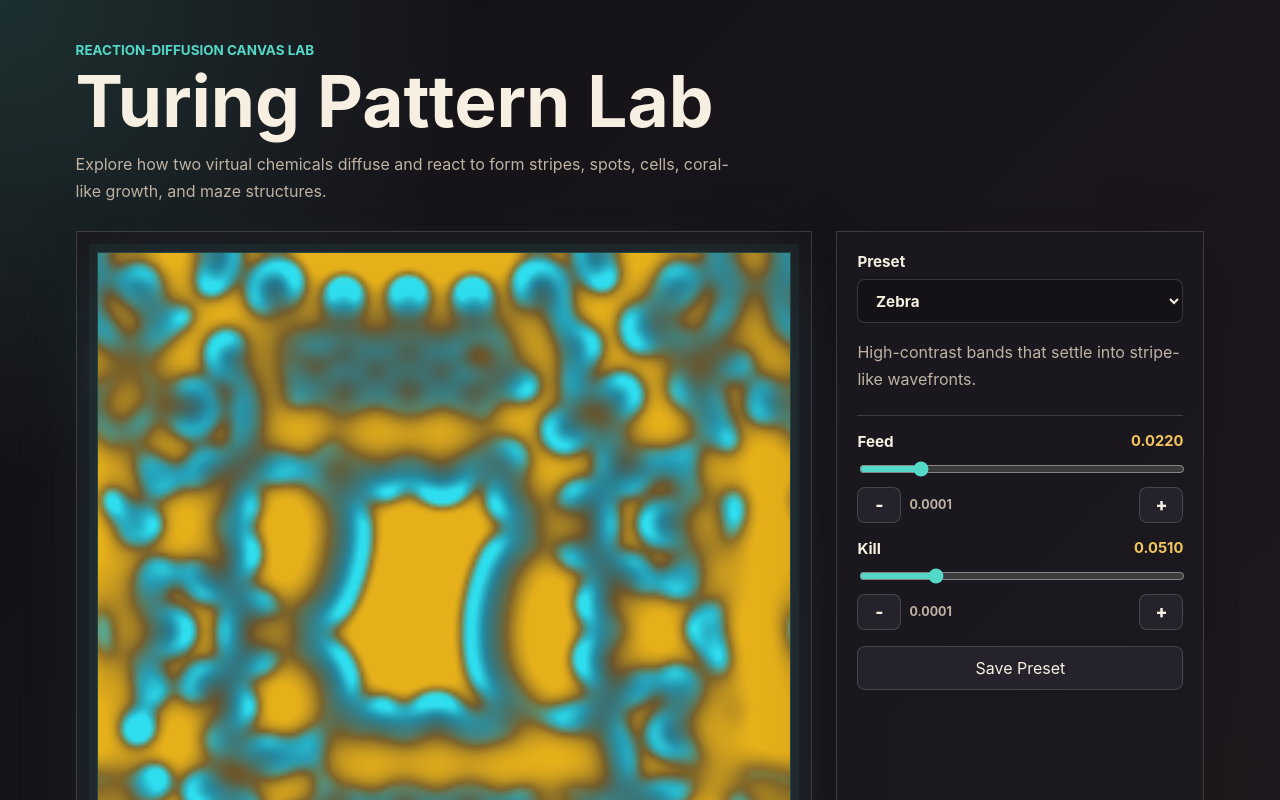
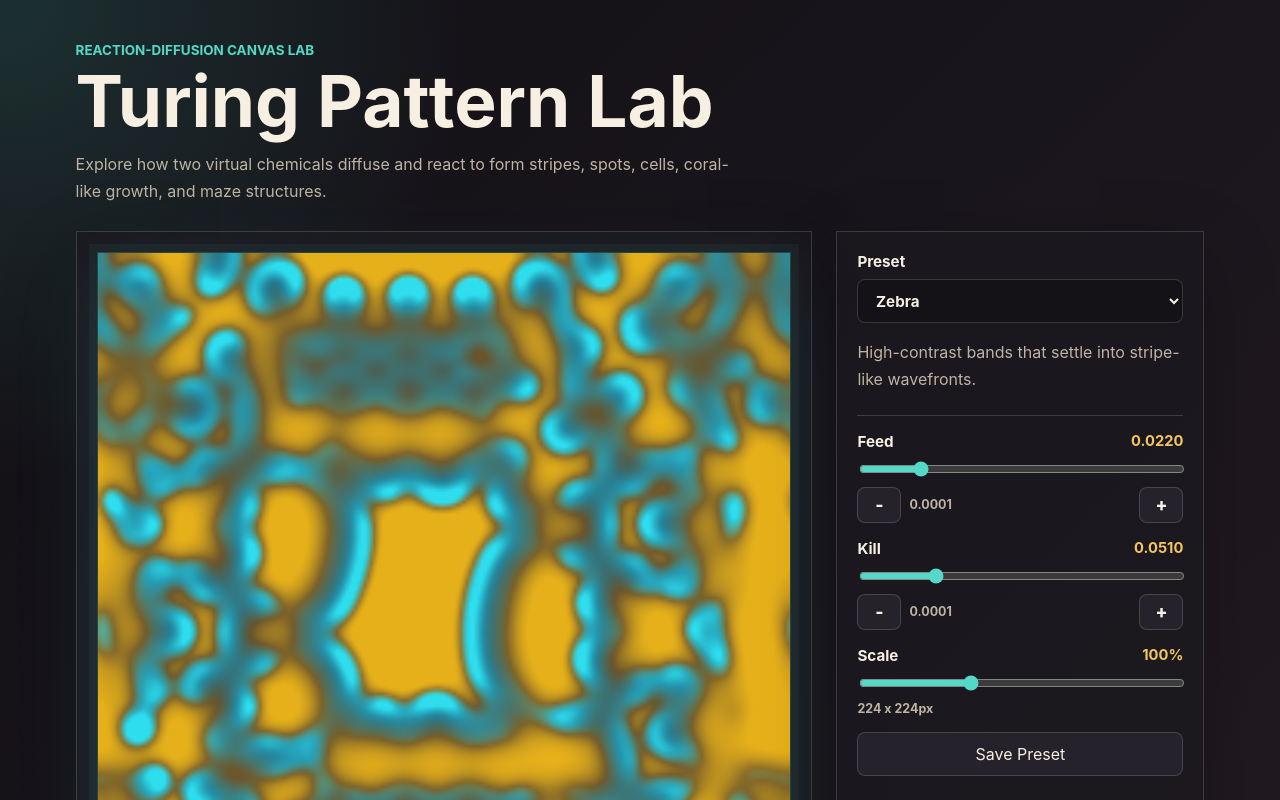
Before and after one commit to Bamboosato/turing-pattern-lab, a React (Vite) app: page / in a window 1280 px wide. Shown: the top 800 px of the page. Built offline with nearby package versions, Linux system fonts and the light colour scheme.

Commit message:
Add simulation scale control (#8)

```diff
--- a/src/App.tsx
+++ b/src/App.tsx
@@ -12,7 +12,9 @@ import {
 import { FEED_RANGE, KILL_RANGE, generateRandomParams, withFeedKill } from './simulation/random';
 import {
   getFullscreenSimulationSize,
+  getScaledSimulationSize,
   NORMAL_SIMULATION_SIZE,
+  SIMULATION_SCALE_RANGE,
   type SimulationSize,
 } from './simulation/size';
 import type { ReactionDiffusionParams, SeedMode } from './simulation/types';
@@ -34,7 +36,9 @@ function App() {
   const [isFullscreen, setIsFullscreen] = useState(false);
   const [isCanvasView, setIsCanvasView] = useState(false);
   const [canFullscreen, setCanFullscreen] = useState(false);
-  const [simulationSize, setSimulationSize] = useState<SimulationSize>(NORMAL_SIMULATION_SIZE);
+  const [baseSimulationSize, setBaseSimulationSize] =
+    useState<SimulationSize>(NORMAL_SIMULATION_SIZE);
+  const [scalePercent, setScalePercent] = useState(100);
   const [resetKey, setResetKey] = useState(0);
 
   const selectablePresets = useMemo(
@@ -52,20 +56,26 @@ function App() {
     [selectedPresetId, userPresets],
   );
 
+  const simulationSize = useMemo(
+    () => getScaledSimulationSize(baseSimulationSize, scalePercent),
+    [baseSimulationSize, scalePercent],
+  );
+
   useEffect(() => {
     const syncFullscreenState = () => {
       const canvasIsFullscreen = document.fullscreenElement === canvasRef.current;
       const shouldUseViewportSize = canvasIsFullscreen || isCanvasView;
-      const nextSimulationSize = shouldUseViewportSize
+      const nextBaseSimulationSize = shouldUseViewportSize
         ? getFullscreenSimulationSize(window.innerWidth, window.innerHeight)
         : NORMAL_SIMULATION_SIZE;
 
       setIsFullscreen(canvasIsFullscreen);
       setCanFullscreen(Boolean(canvasRef.current));
-      setSimulationSize((current) =>
-        current.width === nextSimulationSize.width && current.height === nextSimulationSize.height
+      setBaseSimulationSize((current) =>
+        current.width === nextBaseSimulationSize.width &&
+        current.height === nextBaseSimulationSize.height
           ? current
-          : nextSimulationSize,
+          : nextBaseSimulationSize,
       );
     };
 
@@ -145,6 +155,10 @@ function App() {
   const handleKillAdjust = (delta: number) => {
     setParams((current) => withFeedKill(current, current.feed, current.kill + delta));
     setSelectedPresetId(null);
+  };
+
+  const handleScaleChange = (scale: number) => {
+    setScalePercent(scale);
   };
 
   const handleRandomize = () => {
@@ -384,6 +398,24 @@ function App() {
             </div>
           </label>
 
+          <label className="field range-field">
+            <span>
+              Scale <strong>{scalePercent}%</strong>
+            </span>
+            <input
+              type="range"
+              min={SIMULATION_SCALE_RANGE.min}
+              max={SIMULATION_SCALE_RANGE.max}
+              step={SIMULATION_SCALE_RANGE.step}
+              value={scalePercent}
+              onChange={(event) => handleScaleChange(Number(event.target.value))}
+              aria-label="Simulation resolution scale"
+            />
+            <span className="scale-detail" aria-live="polite">
+              {simulationSize.width} x {simulationSize.height}px
+            </span>
+          </label>
+
           <div className="preset-actions">
             <button type="button" onClick={handleSavePreset}>
               Save Preset
--- a/src/simulation/size.ts
+++ b/src/simulation/size.ts
@@ -8,8 +8,33 @@ export const NORMAL_SIMULATION_SIZE: SimulationSize = {
   height: 224,
 };
 
+export const SIMULATION_SCALE_RANGE = {
+  min: 50,
+  max: 200,
+  step: 10,
+} as const;
+
 const MAX_FULLSCREEN_CELLS = 90_000;
 const MIN_FULLSCREEN_EDGE = 120;
+
+function clampScalePercent(scalePercent: number) {
+  return Math.min(
+    SIMULATION_SCALE_RANGE.max,
+    Math.max(SIMULATION_SCALE_RANGE.min, scalePercent),
+  );
+}
+
+export function getScaledSimulationSize(
+  baseSize: SimulationSize,
+  scalePercent: number,
+): SimulationSize {
+  const multiplier = clampScalePercent(scalePercent) / 100;
+
+  return {
+    width: Math.max(1, Math.round(baseSize.width * multiplier)),
+    height: Math.max(1, Math.round(baseSize.height * multiplier)),
+  };
+}
 
 export function getFullscreenSimulationSize(
   viewportWidth: number,
--- a/src/styles/global.css
+++ b/src/styles/global.css
@@ -284,6 +284,13 @@ select {
   text-align: center;
 }
 
+.scale-detail {
+  color: var(--muted);
+  font-size: 0.78rem;
+  font-weight: 700;
+  text-align: right;
+}
+
 .preset-description {
   min-height: 4.8rem;
   margin: 0;
```
Also changed, not shown: 3 other files (tests, documents, lock files or other folders).
